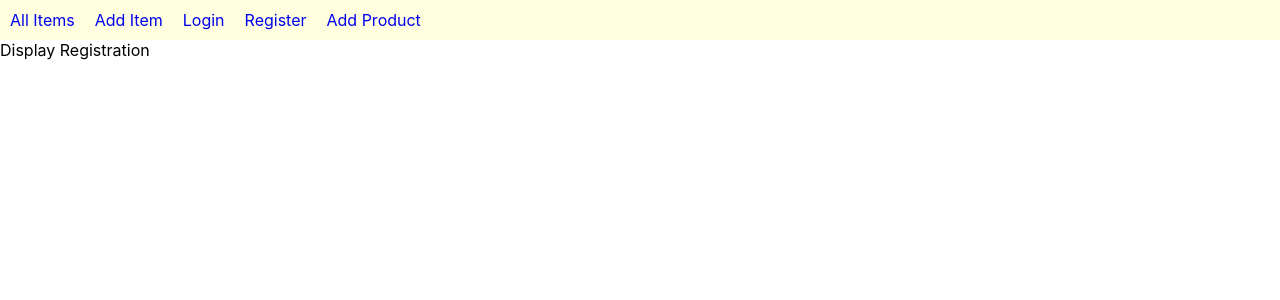
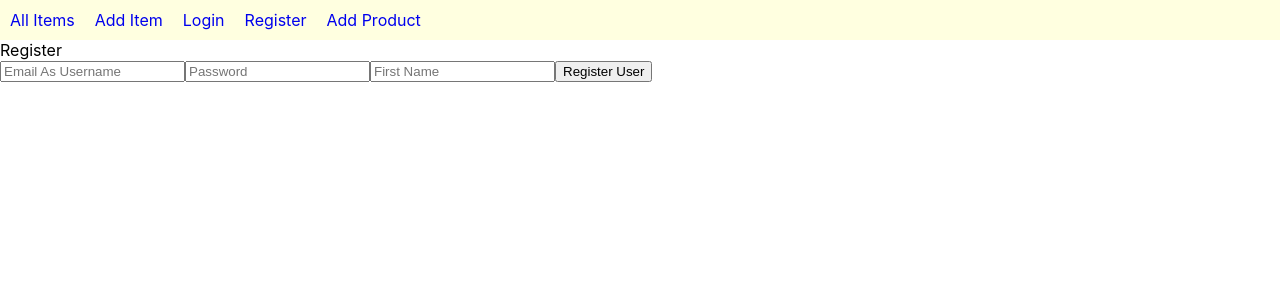
Before and after one commit to jg00/project-sweets-shopping-cart-react-client, a React (Create React App) app: page /Register in a window 1280 px wide. Shown: the top 300 px of the page. Built offline with nearby package versions, Linux system fonts and the light colour scheme.

Commit message:
login, register, utils added

```diff
--- a/package.json
+++ b/package.json
@@ -3,6 +3,7 @@
   "version": "0.1.0",
   "private": true,
   "dependencies": {
+    "axios": "^0.18.0",
     "react": "^16.6.3",
     "react-dom": "^16.6.3",
     "react-router-dom": "^4.3.1",
--- a/src/components/Login.js
+++ b/src/components/Login.js
@@ -1,8 +1,68 @@
 import React, { Component } from "react";
+import axios from "axios";
+import { setAuthenticationToken } from "../utils";
+const LOGIN_URL = "http://localhost:3001/api/auth/";
 
 class Login extends Component {
+  constructor(props) {
+    super(props);
+
+    this.state = {
+      user: {}
+    };
+  }
+
+  handleTextBoxOnChange = e => {
+    let user = { ...this.state.user };
+    user[e.target.name] = e.target.value;
+    this.setState({ user });
+  };
+
+  handleLoginButtonClick = () => {
+    let user = this.state.user;
+    // console.log(user);
+
+    axios
+      .post(LOGIN_URL, user)
+      .then(response => {
+        console.log(response);
+
+        // save the token to localStorage so we can access it later on
+        localStorage.setItem("jsonwebtoken", response.data.token);
+        // put the token in the request header
+        setAuthenticationToken(response.data.token);
+
+        window.location = "/";
+      })
+      .catch(rejected => {
+        console.log("Login user connection error: ", rejected);
+      });
+  };
+
   render() {
-    return <div>Display Login</div>;
+    return (
+      <div>
+        <div>Login</div>
+        <div>
+          <div>
+            <input
+              type="text"
+              placeholder="Email As Username"
+              name="email"
+              onChange={this.handleTextBoxOnChange}
+            />
+            <input
+              type="text"
+              placeholder="Password"
+              name="password"
+              onChange={this.handleTextBoxOnChange}
+            />
+
+            <button onClick={this.handleLoginButtonClick}>Login</button>
+          </div>
+        </div>
+      </div>
+    );
   }
 }
 
--- a/src/components/Register.js
+++ b/src/components/Register.js
@@ -1,8 +1,68 @@
 import React, { Component } from "react";
+import axios from "axios";
+const REGISTER_URL = "http://localhost:3001/api/users/register";
 
 class Register extends Component {
+  constructor(props) {
+    super(props);
+
+    this.state = {
+      user: {}
+    };
+  }
+
+  handleTextBoxOnChange = e => {
+    let user = { ...this.state.user };
+    user[e.target.name] = e.target.value;
+    this.setState({ user });
+    // console.log(user);
+  };
+
+  handleRegisterButtonClick = () => {
+    let user = this.state.user;
+
+    axios
+      .post(REGISTER_URL, user)
+      .then(response => {
+        // console.log(response.data);
+        this.props.history.push(`/Login`);
+      })
+      .catch(rejected => {
+        console.log("Register user connection error: ", rejected);
+      });
+  };
+
   render() {
-    return <div>Display Registration</div>;
+    return (
+      <div>
+        <div>Register</div>
+        <div>
+          <div>
+            <input
+              type="text"
+              placeholder="Email As Username"
+              name="email"
+              onChange={this.handleTextBoxOnChange}
+            />
+            <input
+              type="text"
+              placeholder="Password"
+              name="password"
+              onChange={this.handleTextBoxOnChange}
+            />
+            <input
+              type="text"
+              placeholder="First Name"
+              name="name"
+              onChange={this.handleTextBoxOnChange}
+            />
+            <button onClick={this.handleRegisterButtonClick}>
+              Register User
+            </button>
+          </div>
+        </div>
+      </div>
+    );
   }
 }
 
--- /dev/null
+++ b/src/utils.js
@@ -0,0 +1,11 @@
+import axios from "axios";
+
+export function setAuthenticationToken(token) {
+  if (token) {
+    // set the token in request headers
+    axios.defaults.headers.common["Authorization"] = `Bearer ${token}`;
+  } else {
+    // remove the token from request headers
+    delete axios.defaults.headers.common["Authorization"];
+  }
+}
```
Also changed, not shown: 1 other file (tests, documents, lock files or other folders).
